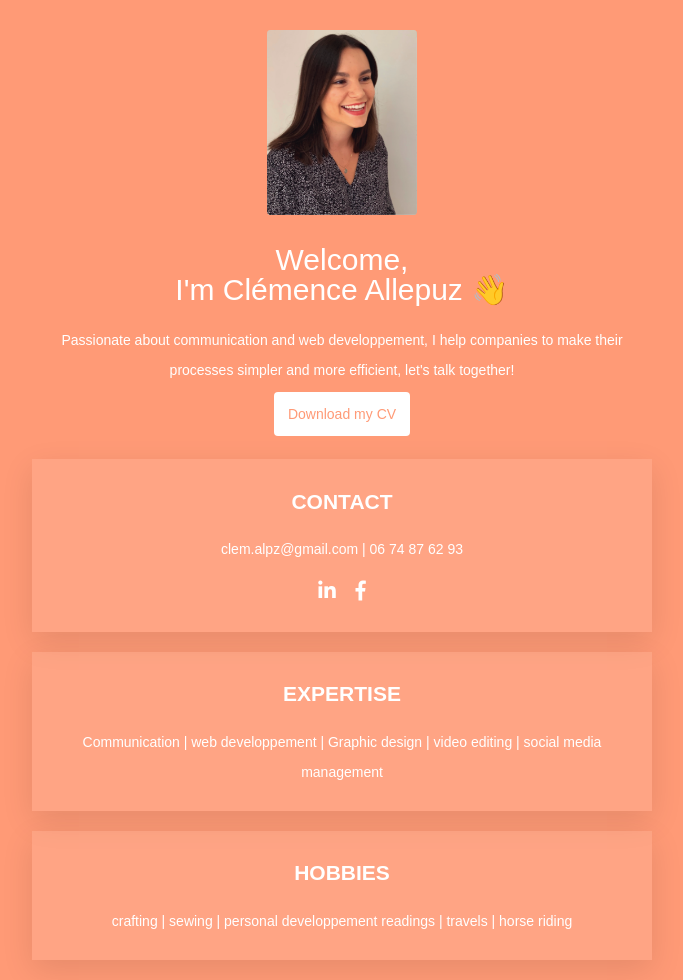
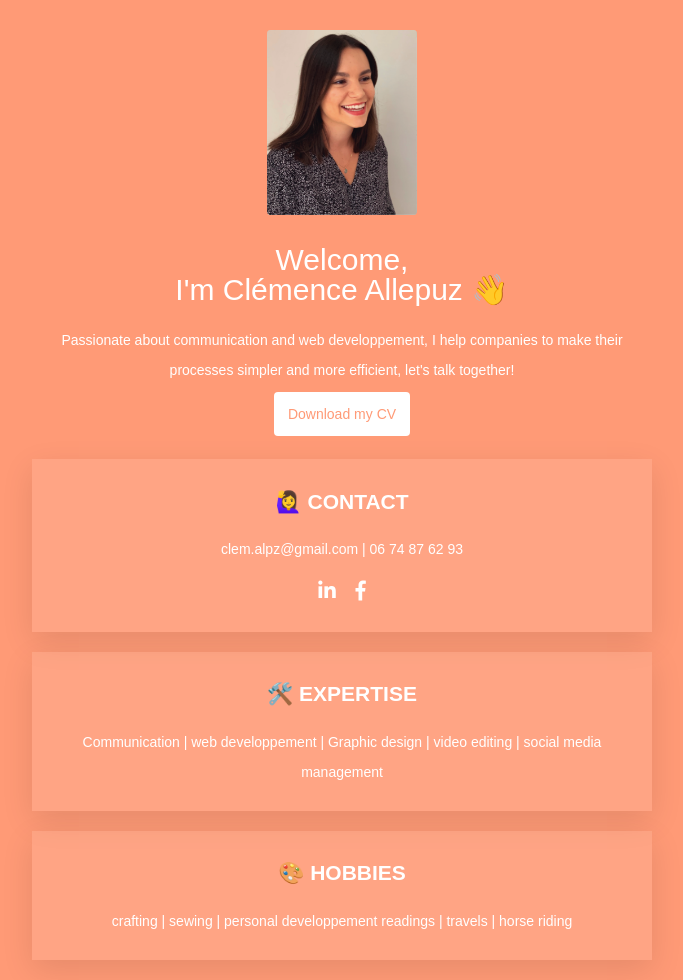
Before and after one commit to ClemAlp/profile, a plain HTML site: page index.html in a window 1280 px wide. Shown: the whole page, without its empty margins (298-981 px from the left). Drawn offline with Linux system fonts and the light colour scheme.

Commit message:
adding emoji to card titles

```diff
--- a/index.html
+++ b/index.html
@@ -18,7 +18,7 @@
   </div>
 
     <div class="card">
-    <h2>CONTACT</h2>
+    <h2>🙋‍♀️ CONTACT</h2>
     <p></p>
     <a href="clem.alpz@gmail.com" target="_blank">clem.alpz@gmail.com</a> |
     06 74 87 62 93
@@ -35,11 +35,11 @@
   </div>
 
   <div class="card">
-    <h2>EXPERTISE</h2>
+    <h2>🛠️ EXPERTISE</h2>
     <p>Communication | web developpement | Graphic design | video editing | social media management</p>
   </div>
   <div class="card">
-    <h2>HOBBIES</h2>
+    <h2>🎨 HOBBIES</h2>
     <p>crafting | sewing | personal developpement readings | travels | horse riding</p>
   </div>
   </div>
```
